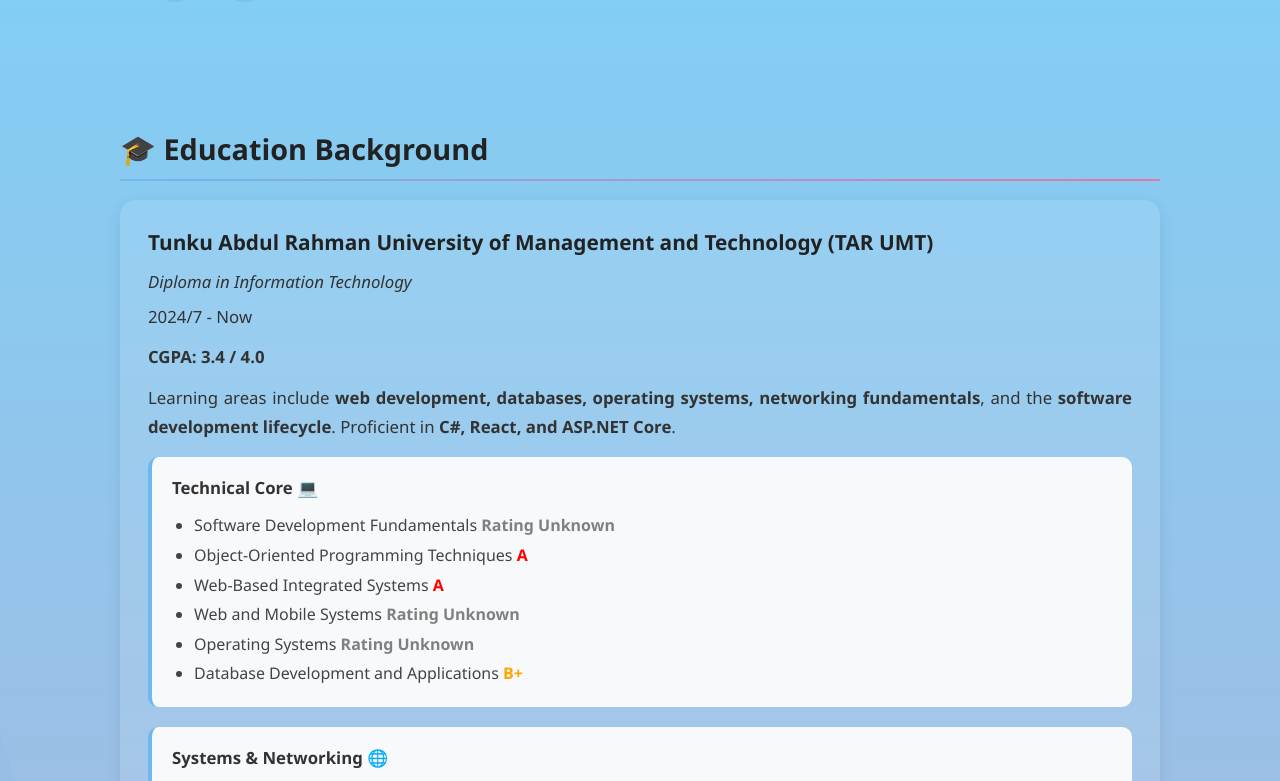
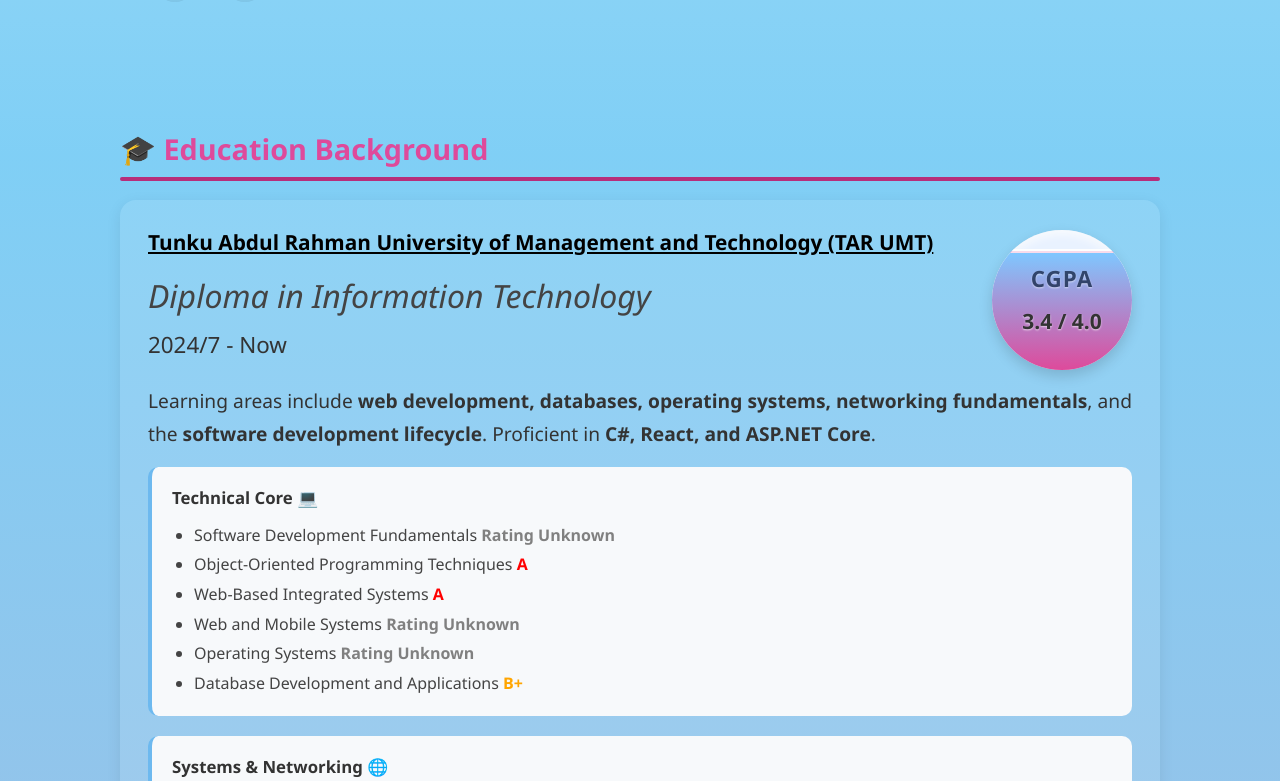
Before and after one commit to pandorava7/vite-project, a React (Vite) app: page /#portfolio in a window 1280 px wide. Shown: the part 2016-2797 px from the top of the page. Built offline with nearby package versions, Linux system fonts and the light colour scheme; a web font is replaced by a local one.

Commit message:
主界面完成

```diff
--- a/src/components/AboutMe/AboutMe.css
+++ b/src/components/AboutMe/AboutMe.css
@@ -24,15 +24,16 @@
 .contact-icons {
   width: 100%;
   margin-top: 14px;
-  gap: 12px;            /* 你的 HStack 组件应支持 gap；若不支持可改用 .contact-icons a { margin-right } */
+  gap: 12px;
+  /* 你的 HStack 组件应支持 gap；若不支持可改用 .contact-icons a { margin-right } */
   flex-wrap: wrap;
 }
 
 /* 单个图标外观 */
 .contact-icons .icon {
-  --bg: rgba(0,0,0,0.06);
+  --bg: rgba(0, 0, 0, 0.06);
   --fg: #222;
-  --ring: rgba(0,0,0,0.12);
+  --ring: rgba(0, 0, 0, 0.12);
   width: 40px;
   height: 40px;
   display: grid;
@@ -48,30 +49,51 @@
 
 .contact-icons .icon svg {
   height: 20px;
-  fill: currentColor; /* 让图标跟随文字颜色 */
+  fill: currentColor;
+  /* 让图标跟随文字颜色 */
 }
 
 /* 悬停/聚焦反馈 */
 .contact-icons .icon:hover,
 .contact-icons .icon:focus-visible {
   transform: translateY(-2px);
-  box-shadow: 0 6px 18px rgba(0,0,0,0.12), 0 2px 6px rgba(0,0,0,0.08);
+  box-shadow: 0 6px 18px rgba(0, 0, 0, 0.12), 0 2px 6px rgba(0, 0, 0, 0.08);
 }
 
 /* 针对不同品牌轻微着色（可按需调整/删除） */
-.contact-icons .icon.email:hover { background: #ffe9e9; color: #c02; }
-.contact-icons .icon.github:hover { background: #eee; color: #000; }
-.contact-icons .icon.itch:hover { background: #ffe7ee; color: #fa5c7c; }
-.contact-icons .icon.youtube:hover { background: #ffeae8; color: #ff0000; }
-.contact-icons .icon.bilibili:hover { background: #e8f6ff; color: #00a1d6; }
+.contact-icons .icon.email:hover {
+  background: #ffe9e9;
+  color: #c02;
+}
+
+.contact-icons .icon.github:hover {
+  background: #eee;
+  color: #000;
+}
+
+.contact-icons .icon.itch:hover {
+  background: #ffe7ee;
+  color: #fa5c7c;
+}
+
+.contact-icons .icon.youtube:hover {
+  background: #ffeae8;
+  color: #ff0000;
+}
+
+.contact-icons .icon.bilibili:hover {
+  background: #e8f6ff;
+  color: #00a1d6;
+}
 
 /* 深色模式适配（如无暗色可忽略） */
 @media (prefers-color-scheme: dark) {
   .contact-icons .icon {
-    --bg: rgba(255,255,255,0.08);
+    --bg: rgba(255, 255, 255, 0.08);
     --fg: #f1f1f1;
-    --ring: rgba(0,0,0,0.3);
+    --ring: rgba(0, 0, 0, 0.3);
   }
+
   /* .contact-icons .icon.github:hover { background: rgba(255,255,255,0.16); color: #fff; } */
 }
 
@@ -145,7 +167,6 @@
 
 .about-section p {
   color: #333;
-  font-size: 1.05rem;
   text-align: justify;
 }
 
@@ -176,9 +197,9 @@
   left: 0;
   bottom: -6px;
   width: 100%;
-  height: 2px;
-  background: linear-gradient(to right, #6db9ef, #e477a7);
-  border-radius: 2px;
+  height: 4px;
+  background: #b72e7a;
+  border-radius: 50px;
 }
 
 .about-edu {
@@ -189,7 +210,7 @@
 
 .edu-item {
 
-  background: rgba(255, 255,255, 0.1);
+  background: rgba(255, 255, 255, 0.1);
   border-radius: 16px;
   padding: 24px 28px;
   box-shadow: 0 4px 15px rgba(0, 0, 0, 0.08);
@@ -209,15 +230,16 @@
   font-weight: 600;
 }
 
-.edu-major {
-  font-size: 1rem;
+.edu-major a {
+  font-size: 2rem;
   color: #444;
   font-style: italic;
   margin-bottom: 4px;
+  text-decoration: none;
 }
 
 .edu-year {
-  font-size: 0.95rem;
+  font-size: 1.4rem;
   color: #777;
   margin-bottom: 10px;
 }
@@ -234,8 +256,8 @@
 .edu-desc {
   color: #333;
   line-height: 1.7;
-  font-size: 1rem;
   margin-bottom: 16px;
+  margin-top: 10px;
 }
 
 /* 主要课程列表 */
@@ -270,41 +292,19 @@
   color: #0077cc;
 }
 
-.edu-courses li span{
+.edu-courses li span {
   font-weight: bold;
 }
-
-
-
-/* 响应式设计 */
-/* @media (max-width: 768px) {
-  .edu-item {
-    padding: 18px 20px;
-  }
-
-  .about-section h2 {
-    font-size: 1.5rem;
-  }
-
-  .edu-item h3 {
-    font-size: 1.1rem;
-  }
-
-  .edu-courses h4 {
-    font-size: 1rem;
-  }
-} */
-
 
 /* ===== Skills ===== */
 .about-skills {
   display: grid;
-  grid-template-columns: repeat(auto-fit, minmax(240px, 1fr));
+  grid-template-columns: repeat(auto-fit, minmax(150px, 1fr));
   gap: 24px;
 }
 
 .skill-group h3 {
-  color: #2db2ff;
+  color: black;
   margin-bottom: 8px;
 }
 
@@ -317,37 +317,104 @@
   color: #333;
 }
 
-/* ===== Contact ===== */
+/* ===== Contact Section ===== */
+.about-section.contact {
+  text-align: left;
+  padding: 60px 0;
+  color: var(--text-color, #222);
+}
+
+.about-section.contact h2 {
+  font-size: 1.8rem;
+  margin-bottom: 24px;
+  font-weight: 600;
+}
+
+/* 容器 */
 .contact-links {
   display: flex;
   flex-wrap: wrap;
-  gap: 16px;
-  margin-top: 16px;
+  gap: 14px;
 }
 
+/* 通用按钮样式 */
 .contact-links a {
+  text-decoration: none;
+  padding: 10px 22px;
+  border-radius: 8px;
+  font-weight: 600;
+  font-size: 1rem;
   display: inline-block;
-  padding: 10px 20px;
-  border-radius: 6px;
-  background: linear-gradient(90deg, #2db2ff, #ff77cc);
-  color: white;
-  text-decoration: none;
-  transition: transform 0.2s ease, box-shadow 0.2s ease;
+  border: 2px solid transparent;
+  transition: all 0.25s ease;
+  transform: translateY(0);
 }
 
+/* 通用 hover 动效（上浮 + 阴影） */
 .contact-links a:hover {
   transform: translateY(-2px);
-  box-shadow: 0 4px 12px rgba(0, 0, 0, 0.2);
+  box-shadow: 0 4px 10px rgba(0, 0, 0, 0.15);
 }
 
-/* ===== Responsive ===== */
-/* @media (max-width: 768px) {
-  .about-header {
+/* === Gmail === */
+.contact-links a[href*="mail.google.com"] {
+  background-color: #ea4335;
+  color: #fff;
+  border-color: #ea4335;
+}
+.contact-links a[href*="mail.google.com"]:hover {
+  background-color: #fff;
+  color: #ea4335;
+}
+
+/* === GitHub === */
+.contact-links a[href*="github.com"] {
+  background-color: #000;
+  color: #fff;
+}
+.contact-links a[href*="github.com"]:hover {
+  background-color: #fff;
+  color: #000;
+  border-color: #000;
+}
+
+/* === Itch.io === */
+.contact-links a[href*="itch.io"] {
+  background-color: #fa5c5c;
+  color: #fff;
+  border-color: #fa5c5c;
+}
+.contact-links a[href*="itch.io"]:hover {
+  background-color: #fff;
+  color: #fa5c5c;
+}
+
+/* === YouTube === */
+.contact-links a[href*="youtube.com"] {
+  background-color: #ff0000;
+  color: #fff;
+  border-color: #ff0000;
+}
+.contact-links a[href*="youtube.com"]:hover {
+  background-color: #fff;
+  color: #ff0000;
+}
+
+/* === Bilibili === */
+.contact-links a[href*="bilibili.com"] {
+  background-color: #00a1d6;
+  color: #fff;
+  border-color: #00a1d6;
+}
+.contact-links a[href*="bilibili.com"]:hover {
+  background-color: #fff;
+  color: #00a1d6;
+}
+
+/* 响应式适配 */
+@media (max-width: 600px) {
+  .contact-links {
     flex-direction: column;
-    text-align: center;
+    gap: 12px;
   }
-  .about-avatar {
-    width: 150px;
-    height: 150px;
-  }
-} */
+}
--- a/src/components/AboutMe/AboutMe.tsx
+++ b/src/components/AboutMe/AboutMe.tsx
@@ -3,6 +3,7 @@
 import "./AboutMe.css";
 import { FaGithub, FaYoutube, FaEnvelope } from "react-icons/fa";
 import { SiItchdotio, SiBilibili } from "react-icons/si";
+import CGPABubble from "../CGPABubble/CGPABubble";
 
 const AboutMe = () => {
 
@@ -119,12 +120,20 @@
         <h2>🎓 Education Background</h2>
         <div className="about-edu">
           <div className="edu-item">
-            <h3>Tunku Abdul Rahman University of Management and Technology (TAR UMT)</h3>
-            <p className="edu-major">
-              Diploma in Information Technology
-            </p>
-            <p className="edu-year">2024/7 - Now</p>
-            <p className="edu-cgpa">CGPA: 3.4 / 4.0</p>
+            <HStack justify="between">
+              <VStack>
+                <h3><a href="https://tarc.edu.my/" target="_blank" className="black">Tunku Abdul Rahman University of Management and Technology (TAR UMT)</a></h3>
+                <p className="edu-major">
+                  <a href="https://focs.tarc.edu.my/programmes/diploma/diploma-in-information-technology-dft" target="_blank" className="black">
+                    Diploma in Information Technology
+                  </a>
+                </p>
+                <p className="edu-year">2024/7 - Now</p>
+              </VStack>
+
+              <CGPABubble value={3.4} max={4.0} size={140} />
+            </HStack>
+
 
             <p className="edu-desc">
               Learning areas include <strong>web development, databases, operating systems, networking fundamentals</strong>,
@@ -173,37 +182,52 @@
 
       {/* ===== Skills ===== */}
       <section className="about-section">
-        <h2>💼 技术技能</h2>
+        <h2>Skills</h2>
         <div className="about-skills">
           <div className="skill-group">
-            <h3>前端开发</h3>
+            <h3>Front-End</h3>
             <ul>
-              <li>React / Next.js</li>
-              <li>TypeScript / JavaScript / HTML / CSS</li>
-              <li>Tailwind / Sass / Responsive Design</li>
+              <li>React</li>
+              <li>TypeScript / JavaScript</li>
+              <li>HTML</li>
+              <li>CSS</li>
             </ul>
           </div>
           <div className="skill-group">
-            <h3>后端开发</h3>
+            <h3>Back-End</h3>
             <ul>
               <li>ASP.NET Core / C#</li>
-              <li>RESTful APIs / Entity Framework</li>
-              <li>SQL Server / MySQL</li>
+              <li>PHP</li>
+              <li>Python</li>
+              <li>Java</li>
+              <li>C++</li>
             </ul>
           </div>
           <div className="skill-group">
-            <h3>游戏与创作</h3>
+            <h3>Database</h3>
             <ul>
-              <li>Unity (C#)</li>
-              <li>Blender / Photoshop / Clip Studio Paint</li>
-              <li>音乐制作：FL Studio / Pianoteq / Ozone</li>
+              <li>SQL Server</li>
+              <li>Entity Framework</li>
+              <li>MySQL</li>
+              <li>PhpMyAdmin</li>
+              <li>Dbeaver</li>
             </ul>
           </div>
           <div className="skill-group">
-            <h3>工具与协作</h3>
+            <h3>Game Develop</h3>
             <ul>
-              <li>Git / GitHub / Vercel / VS Code</li>
-              <li>Notion / Figma / Obsidian</li>
+              <li>Unity / C#</li>
+              <li>Music: FL Studio</li>
+              <li>Pixel Art: Aseprite</li>
+            </ul>
+          </div>
+          <div className="skill-group">
+            <h3>Tools & Creative</h3>
+            <ul>
+              <li>Github / Vercel</li>
+              <li>VS Code / VS 2022 / IntelliJ</li>
+              <li>Figma</li>
+              <li>Obsidian</li>
             </ul>
           </div>
         </div>
@@ -211,39 +235,63 @@
 
       {/* ===== Interests ===== */}
       <section className="about-section">
-        <h2>🎮 兴趣与创作方向</h2>
+        <h2>Interests and Direction</h2>
         <p>
-          我的兴趣涵盖游戏设计、剧情文案、音乐创作与视觉叙事。
-          我喜欢将艺术与逻辑结合，用编程语言呈现感性表达。
-          当前正在尝试结合 <strong>交互叙事游戏</strong> 与 <strong>原创配乐</strong> 的个人项目。
+          My interests are broad and mostly connected to <strong>creative expression</strong>, such as game design, storytelling, music composition, and visual narrative. Games, being a fusion of all these art forms, inspired me to pursue game development—a challenging yet deeply fulfilling path.
+          <br /><br />
+          Over time, as I learned programming, I realized that I genuinely enjoy it as well, since coding allows me to <strong>turn ideas into reality without limitations</strong>.
+          <br /><br />
+          Moving forward, I aim to keep improving my programming skills and technical stack, particularly in front-end and back-end development, to build a strong foundation for achieving my long-term dream.
         </p>
       </section>
 
       {/* ===== Personality ===== */}
       <section className="about-section">
-        <h2>💬 我的理念与性格</h2>
+        <h2>Philosophy and Character</h2>
         <p>
-          - 冷静思考、追求细节与逻辑的完美平衡
-          - 相信「温柔与理性并存」是创造力的源泉
-          - 工作中注重结构化与文档化，热爱学习与复盘
-          - 对设计、氛围、音乐都极为敏感，希望作品能打动人
+          I enjoy taking on <strong>challenging tasks</strong>. When facing difficulties, I tend to <strong>review the overall logic</strong>, identify areas for <strong>improvement</strong>, and, when necessary, <strong>redesign parts of the structure</strong> to enhance quality. I pay close attention to <strong>detail</strong> and often dedicate significant effort to refining small features, pursuing perfection as long as it does not hinder progress.
+          <br /><br />
+          When dealing with <strong>large or complex projects</strong>, I usually use <strong>mind maps</strong> to break them down into smaller, manageable modules and complete them step by step. In <strong>team collaborations</strong>, I often take on a <strong>technical support role</strong>, focusing on helping others solve problems rather than leading the group.
+          <br /><br />
+          I believe the future belongs to those who <strong>continue to learn</strong> and <strong>empathize with others</strong>.
         </p>
+
       </section>
 
       {/* ===== Contact ===== */}
       <section className="about-section contact">
-        <h2>📫 联系方式</h2>
+        <h2>Contact</h2>
         <div className="contact-links">
-          <a href="mailto:lohqisheng@example.com">Email</a>
-          <a href="https://github.com/yourgithub" target="_blank" rel="noreferrer">
+
+          <a href="https://mail.google.com/mail/?view=cm&fs=1&to=pandora.va7@gmail.com"
+            target="_blank"
+            rel="noopener noreferrer"
+          >Email</a>
+
+          <a href="https://github.com/pandorava7"
+              target="_blank"
+              rel="noopener noreferrer">
             GitHub
           </a>
-          <a href="https://www.linkedin.com/in/yourlinkedin" target="_blank" rel="noreferrer">
-            LinkedIn
+
+          <a href="https://pandora-vanity.itch.io/"
+              target="_blank"
+              rel="noopener noreferrer">
+            Icth.io
           </a>
-          <a href="https://yourportfolio.vercel.app" target="_blank" rel="noreferrer">
-            Portfolio
+
+          <a href="https://www.youtube.com/@Sylunae-7"
+              target="_blank"
+              rel="noopener noreferrer">
+            Youtube
           </a>
+
+          <a href="https://space.bilibili.com/1754165806?spm_id_from=333.1007.0.0"
+              target="_blank"
+              rel="noopener noreferrer">
+            Bilibili
+          </a>
+
         </div>
       </section>
     </div>
--- /dev/null
+++ b/src/components/CGPABubble/CGPABubble.css
@@ -0,0 +1,63 @@
+/* ===== 简洁水位球样式 ===== */
+.cgpa-bubble {
+  --size: 140px;
+  --fill: 85%;
+  position: relative;
+  width: var(--size);
+  height: var(--size);
+  border-radius: 50%;
+  overflow: hidden;
+  background: #e9f2ff;
+  box-shadow:
+    inset 0 4px 10px rgba(255, 255, 255, 0.8),
+    inset 0 -6px 12px rgba(0, 0, 0, 0.1),
+    0 6px 14px rgba(0, 0, 0, 0.15);
+}
+
+/* 水位区域 */
+.water {
+  position: absolute;
+  bottom: 0;
+  height: var(--fill);
+  width: 100%;
+  background: linear-gradient(180deg, #7fc7ff, #de4a9b);
+  transition: height 0.8s ease;
+  border-top: 2px solid rgba(255, 255, 255, 0.8);
+}
+
+/* 水面平线 */
+.water-line {
+  position: absolute;
+  bottom: var(--fill);
+  left: 0;
+  width: 100%;
+  height: 2px;
+  background: rgba(255, 255, 255, 0.9);
+}
+
+/* 数值与标题 */
+.cgpa-text {
+  position: absolute;
+  inset: 0;
+  display: flex;
+  flex-direction: column; /* 垂直排列 CGPA 与分数 */
+  align-items: center;
+  justify-content: center;
+  text-align: center;
+  color: #1a2b4c;
+  text-shadow: 0 1px 2px rgba(255, 255, 255, 0.7);
+}
+
+.cgpa-label {
+  font-size: calc(var(--size) * 0.16);
+  font-weight: 600;
+  letter-spacing: 1px;
+  opacity: 0.8;
+  margin-bottom: 4px;
+}
+
+.cgpa-value {
+  font-size: calc(var(--size) * 0.15);
+  font-weight: 700;
+  margin: 0;
+}
--- /dev/null
+++ b/src/components/CGPABubble/CGPABubble.tsx
@@ -0,0 +1,36 @@
+import React from "react";
+import "./CGPABubble.css";
+
+type Props = {
+    value: number;   // 当前 CGPA
+    max?: number;    // 满分，默认 4.0
+    size?: number;   // 球体直径（px）
+};
+
+const CGPABubble: React.FC<Props> = ({ value, max = 4, size = 140 }) => {
+    const pct = Math.max(0, Math.min(100, (value / max) * 100)); // 水位百分比
+    return (
+        <div
+            className="cgpa-bubble"
+            style={
+                {
+                    // @ts-ignore: CSS variable
+                    "--size": `${size}px`,
+                    "--fill": `${pct}%`,
+                }
+            }
+        >
+            <div className="water-line" />
+            <div className="water" />
+
+            <div className="cgpa-text">
+                <span className="cgpa-label">CGPA</span>
+                <p className="cgpa-value">
+                    {value.toFixed(1)} / {max.toFixed(1)}
+                </p>
+            </div>
+        </div>
+    );
+};
+
+export default CGPABubble;
--- a/src/components/Resume/Resume.tsx
+++ b/src/components/Resume/Resume.tsx
@@ -20,10 +20,9 @@
 
   return (
     <div className="resume-container">
-      <h1>📄 My Resume</h1>
+      <h1 className="black">My Resume</h1>
       <p className="resume-intro">
-        以下是我不同版本的简历，可直接在线预览或下载。
-        （所有文件均储存在 <code>/public/resumes/</code> 文件夹中）
+        Here are different versions of my resume
       </p>
 
       <div className="resume-list">
--- a/src/index.css
+++ b/src/index.css
@@ -116,3 +116,19 @@
 .gray{
   color:gray;
 }
+
+.grey{
+  color:grey;
+}
+
+.black{
+  color:black;
+}
+
+h1, h2 {
+  color: #de4a9b;
+}
+
+p{
+  font-size: 1.2rem;
+}
```
